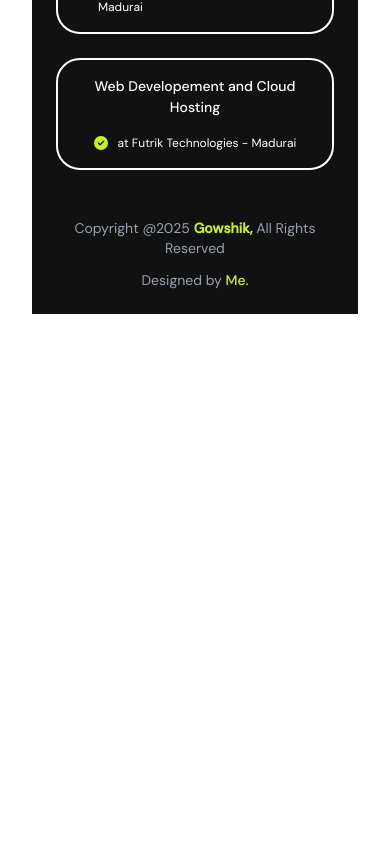
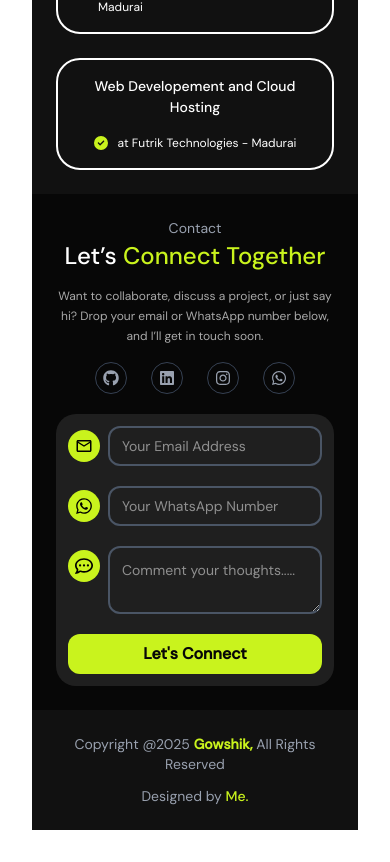
Before and after one commit to pkselva/react_portfolio, a React (Vite) app: page / in a window 390 px wide. Shown: the part 2801-3663 px from the top of the page. Before the commit the page ends 3147 px from the top, so only its background shows below. Built offline with nearby package versions, Linux system fonts and the light colour scheme.

Commit message:
Contact section added

```diff
--- /dev/null
+++ b/src/Components/Contact.jsx
@@ -0,0 +1,69 @@
+import { FaGithub, FaInstagram, FaLinkedin, FaWhatsapp } from "react-icons/fa6";
+import ContactForm from "../shared/ContactForm";
+
+
+function Contact() {
+    const socialLinks = [
+        {
+            name: 'Github',
+            icon: <FaGithub size={16} className="sm:size-5" />,
+            href: 'https://github.com/gowshiksankar',
+        },
+        {
+            name: 'Linkedin',
+            icon: <FaLinkedin size={16} className="sm:size-5" />,
+            href: 'https://www.linkedin.com/in/gowshikdev/',
+        },
+        {
+            name: 'Instagram',
+            icon: <FaInstagram size={16} className="sm:size-5" />,
+            href: 'https://www.instagram.com/harrygowshik?igsh=MWRnMjd2NDdjODA1Yw==',
+        },
+        {
+            name: 'Whatsapp',
+            icon: <FaWhatsapp size={16} className="sm:size-5" />,
+            href: 'https://wa.me/919894309301?text=Hi%20Gowshik%2C%20I%20found%20your%20portfolio!',
+        },
+    ];
+
+    return (
+        <div
+            id="contact"
+            className="scroll-mt-14 sm:scroll-mt-16 bg-[#070707] text-white p-6 sm:p-10 md:p-14"
+        >
+            <div className="flex flex-col md:flex-row gap-5 md:gap-10">
+                <div className="w-full">
+                    <div>
+                        <div className="text-gray-400 mb-0 md:mb-3 text-sm md:text-base">Contact</div>
+                        <h2 className="mb-3 md:mb-6 text-2xl sm:text-4xl md:text-[45px] leading-9 sm:leading-11 md:leading-13 font-medium">
+                            Let’s <span className="text-[#c9f31d]">Connect Together</span>
+                        </h2>
+                        <p className="opacity-65 font-normal text-[12px] sm:text-[14px] md:text-[16px] leading-5 sm:leading-6 md:leading-[30px] mb-4 md:mb-8">
+                            Want to collaborate, discuss a project, or just say hi? Drop your
+                            email or WhatsApp number below, and I’ll get in touch soon.
+                        </p>
+                    </div>
+                    <div className="flex flex-wrap justify-center md:justify-start gap-x-6 gap-y-2">
+                        {socialLinks.map((social) => (
+                            <a
+                                key={social.name}
+                                href={social.href}
+                                target="_blank"
+                                rel="noopener noreferrer"
+                                className="flex h-8 w-8 sm:h-12 sm:w-12 items-center justify-center rounded-full border border-gray-700 text-gray-400 transition-colors hover:border-gray-500 hover:bg-gray-800 hover:text-white"
+                            >
+                                {social.icon}
+                            </a>
+                        ))}
+                    </div>
+                </div>
+
+                <div className="w-full">
+                    <ContactForm />
+                </div>
+            </div>
+        </div>
+    );
+}
+
+export default Contact;
--- a/src/Components/NavgationBar.jsx
+++ b/src/Components/NavgationBar.jsx
@@ -12,6 +12,7 @@ function NavigationBar() {
     { link: "#skills", value: "Skills" },
     { link: "#projects", value: "Projects" },
     { link: "#certifications", value: "Certifications" },
+    { link: "#contact", value: "Contact" },
   ];
 
   const handleNavClick = (link) => {
--- a/src/Pages/Layout.jsx
+++ b/src/Pages/Layout.jsx
@@ -6,6 +6,7 @@ import Skills from '../Components/Skills'
 import Projects from '../Components/Projects'
 import Certifications from '../Components/Certifications'
 import Footer from '../Components/Footer'
+import Contact from '../Components/Contact'
 
 function Layout() {
   return (
@@ -16,6 +17,7 @@ function Layout() {
       <Skills />
       <Projects />
       <Certifications />
+      <Contact />
       <Footer />
     </>
   )
--- /dev/null
+++ b/src/shared/ContactForm.jsx
@@ -0,0 +1,79 @@
+import { useState } from "react";
+import { FaRegCommentDots, FaWhatsapp } from "react-icons/fa6";
+import { MdMailOutline } from "react-icons/md";
+
+function ContactForm() {
+    const [email, setEmail] = useState("");
+    const [whatsapp, setWhatsapp] = useState("");
+    const [message, setMessage] = useState("");
+
+    const handleSubmit = (e) => {
+        e.preventDefault();
+
+        if (whatsapp) {
+            const phone = whatsapp.replace(/\D/g, "");
+            window.open(`https://wa.me/${phone}`, "_blank");
+        } else if (email) {
+            window.location.href = `mailto:${email}`;
+        } else {
+            alert("Please enter your email or WhatsApp number.");
+        }
+
+        setEmail("");
+        setWhatsapp("");
+        setMessage("");
+    };
+
+    return (
+        <form
+            onSubmit={handleSubmit}
+            className="flex flex-col items-start justify-start gap-5 bg-[#1f1f1f] rounded-[20px] p-3 sm:p-4 md:px-10 md:py-6"
+        >
+            <div className="flex items-center gap-2 md:gap-3 w-full">
+                <div className="flex items-center justify-center min-w-8 min-h-8 w-8 h-8 sm:min-w-12 sm:min-h-12 sm:w-12 sm:h-12 rounded-full text-black text-lg transition-all shrink-0 bg-[#c9f31d]">
+                    <MdMailOutline size={18} className="sm:size-6" />
+                </div>
+                <input
+                    type="email"
+                    placeholder="Your Email Address"
+                    value={email}
+                    onChange={(e) => setEmail(e.target.value)}
+                    className="w-full h-10 sm:h-full rounded-xl bg-transparent border-2 border-gray-600 text-white text-sm sm:text-base focus:border-[#c9f31d] outline-none p-3 transition-all"
+                />
+            </div>
+
+            <div className="flex items-center gap-2 md:gap-3 w-full">
+                <div className="flex items-center justify-center min-w-8 min-h-8 w-8 h-8 sm:min-w-12 sm:min-h-12 sm:w-12 sm:h-12 rounded-full text-black text-lg transition-all shrink-0 bg-[#c9f31d]">
+                    <FaWhatsapp size={18} className="sm:size-6" />
+                </div>
+                <input
+                    type="tel"
+                    placeholder="Your WhatsApp Number"
+                    value={whatsapp}
+                    onChange={(e) => setWhatsapp(e.target.value)}
+                    className="w-full h-10 sm:h-full rounded-xl bg-transparent border-2 border-gray-600 text-white text-sm sm:text-base focus:border-[#c9f31d] outline-none p-3 transition-all"
+                />
+            </div>
+            <div className="flex items-start gap-2 md:gap-3 w-full">
+                <div className="flex mt-1 items-center justify-center min-w-8 min-h-8 w-8 h-8 sm:min-w-12 sm:min-h-12 sm:w-12 sm:h-12 rounded-full text-black text-lg transition-all shrink-0 bg-[#c9f31d]">
+                    <FaRegCommentDots size={18} className="sm:size-6" />
+                </div>
+                <textarea
+                    placeholder="Comment your thoughts....."
+                    value={message}
+                    onChange={(e) => setMessage(e.target.value)}
+                    className="w-full rounded-xl bg-transparent border-2 border-gray-600 text-white text-sm sm:text-base focus:border-[#c9f31d] outline-none p-3 transition-all"
+                />
+            </div>
+
+            <button
+                type="submit"
+                className="bg-[#c9f31d] text-[#070707] w-full mx-auto font-semibold px-7 py-2 rounded-xl sm:rounded-[15px] cursor-pointer hover:bg-[#b4da1a] transition-all duration-300 sm:w-auto"
+            >
+                Let's Connect
+            </button>
+        </form>
+    )
+}
+
+export default ContactForm
```
